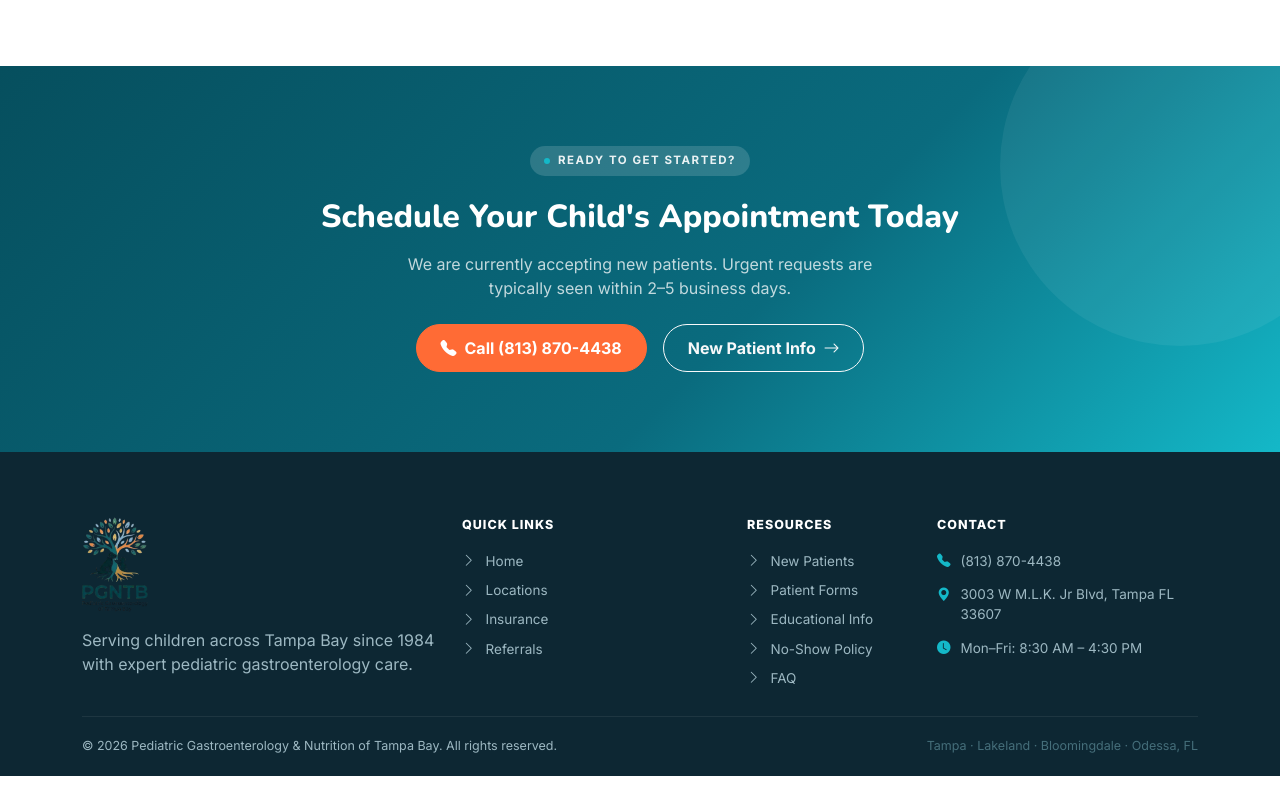
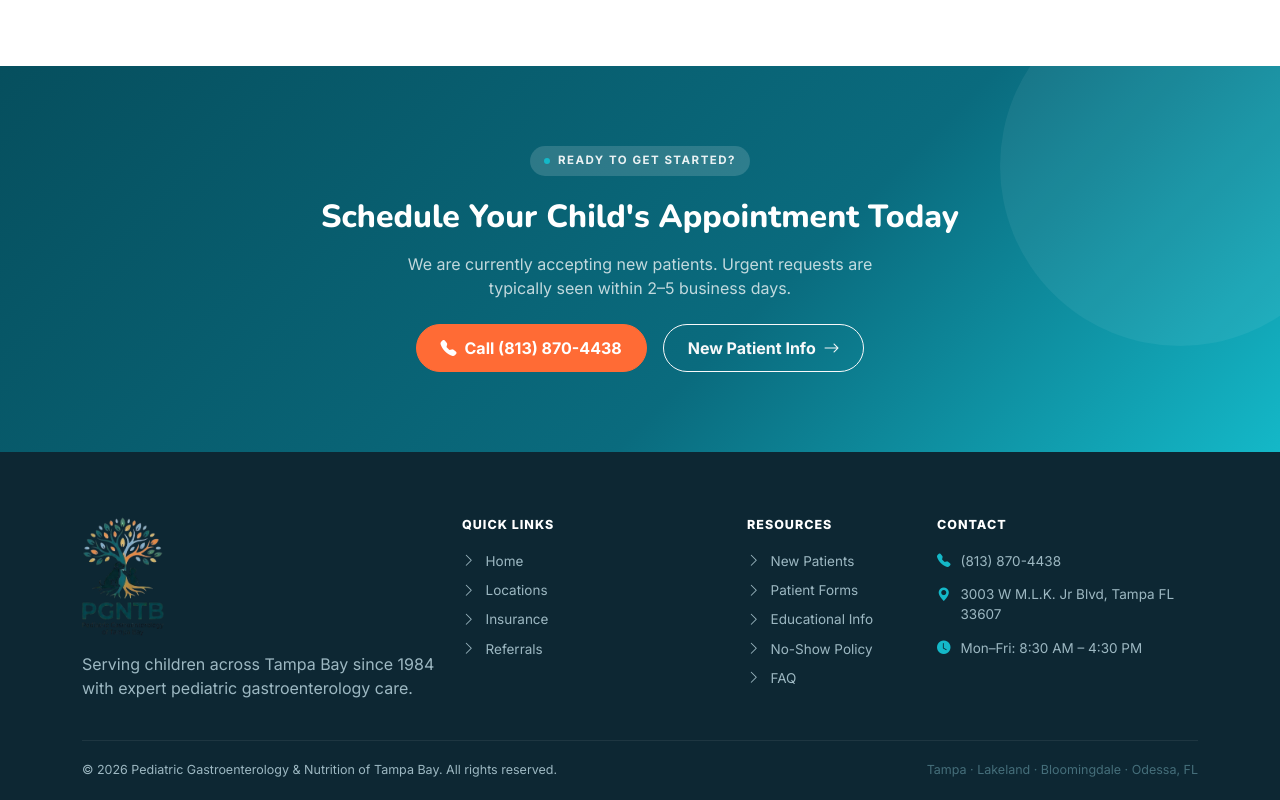
Before and after one commit to Pioneers-Branding/pedgi, a plain HTML site: page index.html in a window 1280 px wide. Shown: the part 4221-5021 px from the top of the page. Before the commit the page ends 4997 px from the top, so only its background shows below. Drawn offline with nearby package versions, Linux system fonts and the light colour scheme.

Commit message:
homepage logo bigger

```diff
--- a/index.html
+++ b/index.html
@@ -400,7 +400,7 @@
       <div class="row g-4 pb-4">
         <div class="col-lg-4 col-md-6">
           <a href="index.html" class="navbar-brand mb-3">
-            <img src="images/new-logo.png" alt="PEDGI Logo" style="max-height:96px; width:auto;">
+            <img src="images/new-logo.png" alt="PEDGI Logo" style="max-height:120px; width:auto;">
           </a>
           <p class="footer-brand mt-3">Serving children across Tampa Bay since 1984 with expert pediatric
             gastroenterology care.</p>
```
